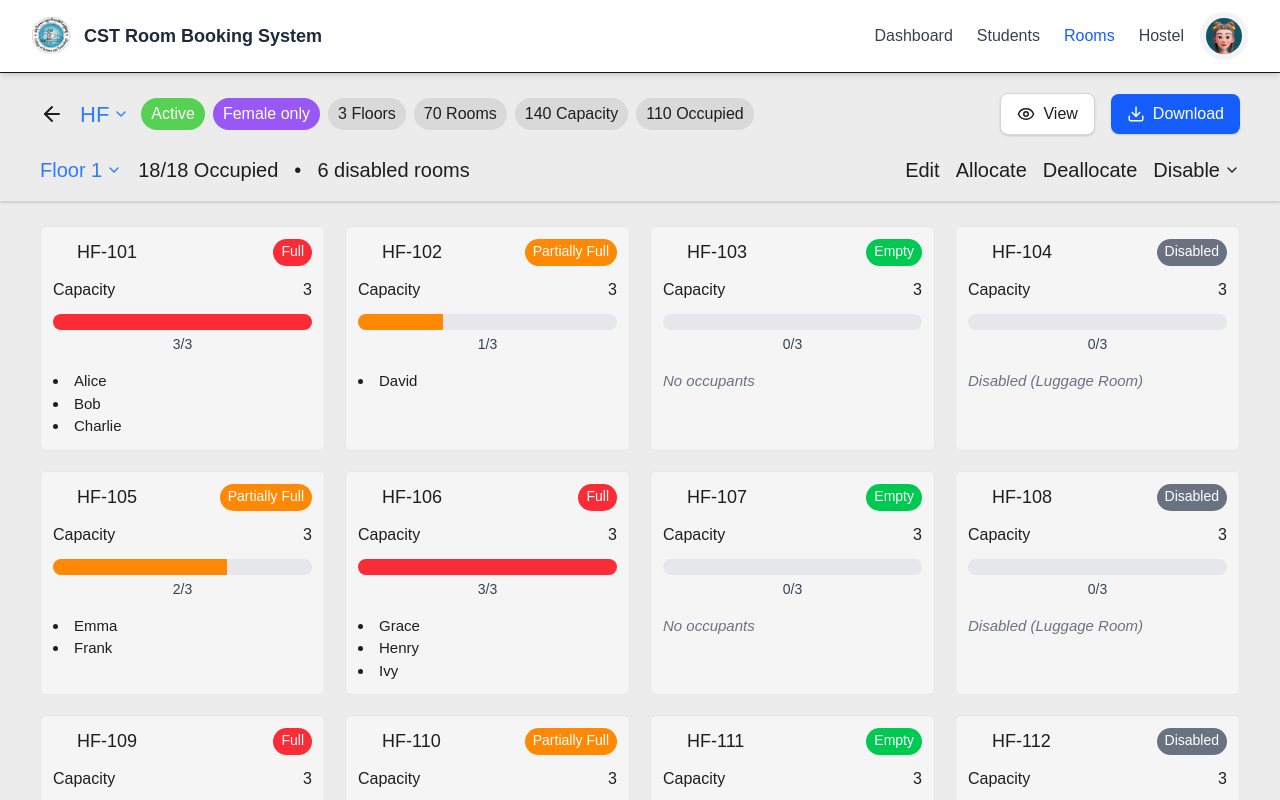
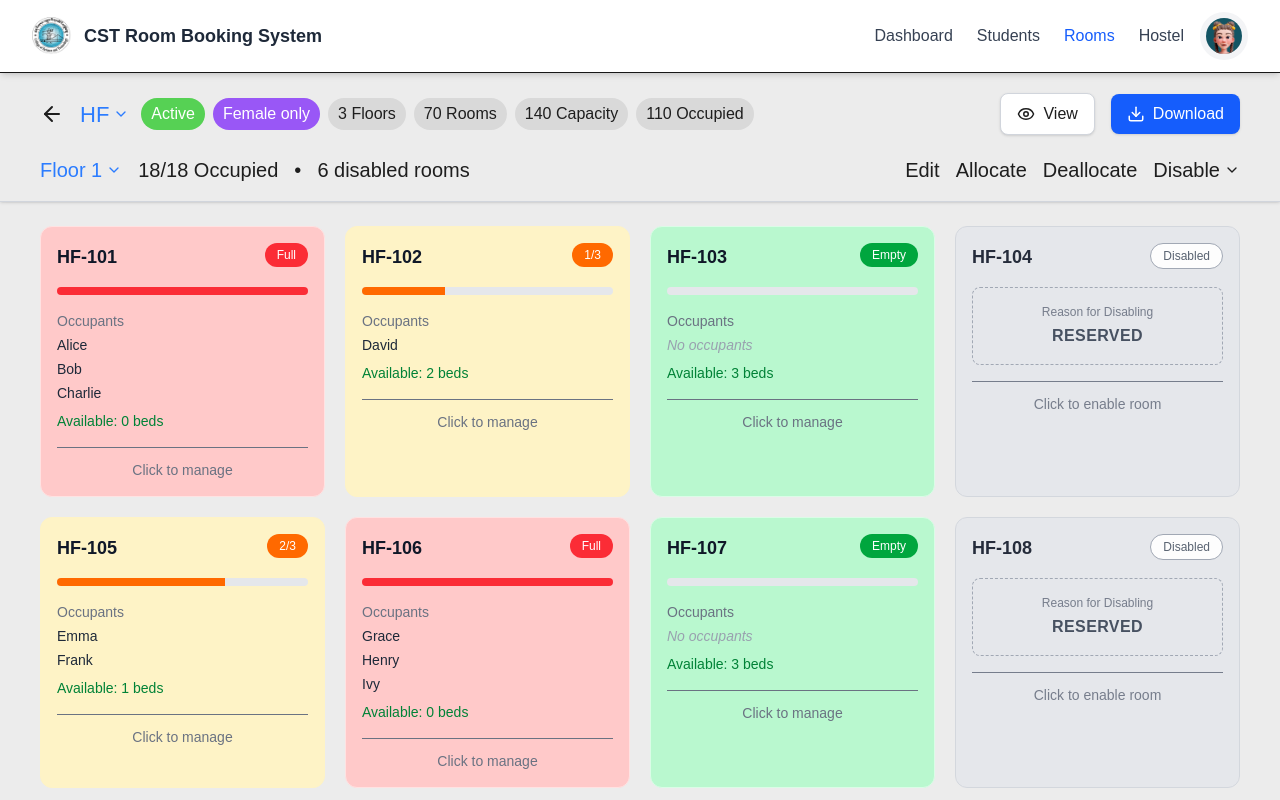
Before and after one commit to Ran501/CST_Hostel_Booking_System, a Next.js app in the folder cst_room_booking_system/: page /admin_dashboard/rooms in a window 1280 px wide. Shown: the top 800 px of the page. Built offline with nearby package versions, Linux system fonts and the light colour scheme.

Commit message:
`Refactor Room Management component to add keyboard shortcuts and improve user experience`

```diff
--- a/cst_room_booking_system/src/app/admin_dashboard/rooms/components/room_card.js
+++ b/cst_room_booking_system/src/app/admin_dashboard/rooms/components/room_card.js
@@ -2,9 +2,11 @@
 
 export default function RoomCard({
   room,
+  floor,
   status,
   capacity,
-  occupants,
+  occupants = [],
+  disabledReason = "",
   selectionMode,
   selected,
   onSelect,
@@ -12,25 +14,38 @@ export default function RoomCard({
 }) {
   const percentage = Math.round((occupants.length / capacity) * 100);
 
-  const statusColors = {
-    full: "bg-red-500 text-white",
-    partial: "bg-orange-400 text-white",
-    empty: "bg-green-500 text-white",
-    disabled: "bg-gray-500 text-white",
+  const isDisabled = status === "disabled";
+
+  // 🎨 Background themes (matches image)
+  const cardTheme = {
+    full: "bg-red-200 border-red-100",
+    partial: "bg-amber-100 border-amber-100",
+    empty: "bg-green-200 border-green-100",
+    disabled: "bg-gray-200 border-gray-300",
   };
 
-  // ✅ unified click handler
+  const badgeTheme = {
+    full: "bg-red-500 text-white",
+    partial: "bg-orange-500 text-white",
+    empty: "bg-green-600 text-white",
+    disabled: "border border-gray-400 text-gray-600 bg-white",
+  };
+
+  const progressColor = {
+    full: "bg-red-500",
+    partial: "bg-orange-500",
+    empty: "bg-green-500",
+    disabled: "bg-gray-400",
+  };
+
   const handleClick = () => {
-    // ❌ ignore disabled rooms (optional but recommended)
-    if (status === "disabled") return;
+    if (isDisabled) return;
 
-    // 🟢 allocate mode or custom mode click
     if (onClickRoom) {
       onClickRoom(room);
       return;
     }
 
-    // 🟡 selection mode fallback
     if (selectionMode) {
       onSelect(room);
     }
@@ -39,75 +54,90 @@ export default function RoomCard({
   return (
     <div
       onClick={handleClick}
-      className={`relative border rounded-md p-3 min-h-[175px] transition cursor-pointer
-        hover:shadow-md
-        ${
-          selected
-            ? "border-blue-500 bg-blue-50 shadow-md"
-            : "bg-[#f5f5f5] border-gray-200"
-        }
+      className={`
+        relative rounded-xl border p-4 transition-all
+        ${cardTheme[status]}
+        ${!isDisabled ? "cursor-pointer hover:shadow-md" : "opacity-90"}
+        ${selected ? "ring-2 ring-blue-500" : ""}
       `}
     >
-      {/* Checkbox (only in selection mode) */}
-      {selectionMode && (
+      {/* Selection checkbox */}
+      {selectionMode && !isDisabled && (
         <input
           type="checkbox"
           checked={selected}
           readOnly
-          className="absolute top-3 left-3 w-4 h-4 accent-blue-600"
+          className="absolute top-4 left-4 w-4 h-4 accent-blue-600"
         />
       )}
 
       {/* Header */}
-      <div className="flex justify-between text-[18px] font-medium text-[#1e1e1e]">
-        <span className="ml-6">{room}</span>
+      <div className="flex justify-between items-start">
+        <div className={`${selectionMode ? "ml-6" : ""}`}>
+          <h2 className="text-lg font-semibold text-gray-900">{room}</h2>
+          <p className="text-sm text-gray-500">{floor}</p>
+        </div>
 
+        {/* Status Badge */}
         <span
-          className={`px-2 py-0.5 rounded-full text-sm ${statusColors[status]}`}
+          className={`px-3 py-1 text-xs rounded-full font-medium ${badgeTheme[status]}`}
         >
           {status === "full"
             ? "Full"
             : status === "partial"
-            ? "Partially Full"
+            ? `${occupants.length}/${capacity}`
             : status === "empty"
             ? "Empty"
             : "Disabled"}
         </span>
       </div>
 
-      {/* Capacity */}
-      <div className="mt-3 flex justify-between text-[16px] text-[#1e1e1e]">
-        <span>Capacity</span>
-        <span>{capacity}</span>
-      </div>
-
-      {/* Progress bar */}
-      <div className="mt-3 w-full">
-        <div className="w-full h-4 bg-gray-200 rounded-full overflow-hidden">
+      {/* Progress Bar */}
+      {!isDisabled && (
+        <div className="mt-4">
+          <div className="w-full h-2 bg-gray-200 rounded-full overflow-hidden">
             <div
-            className={`h-4 ${statusColors[status].split(" ")[0]}`}
+              className={`h-2 ${progressColor[status]}`}
               style={{ width: `${percentage}%` }}
             />
           </div>
+        </div>
+      )}
 
-        <div className="mt-1 text-sm text-gray-700 text-center">
-          {occupants.length}/{capacity}
+      {/* Disabled Box */}
+      {isDisabled && (
+        <div className="mt-4 border border-dashed border-gray-400 rounded-lg p-4 text-center">
+          <p className="text-xs text-gray-500 mb-1">Reason for Disabling</p>
+          <p className="font-semibold text-gray-700 uppercase tracking-wide">
+            {disabledReason || "RESERVED"}
+          </p>
         </div>
-      </div>
+      )}
 
       {/* Occupants */}
-      <div className="mt-4 text-[15px] text-[#1e1e1e]">
+      {!isDisabled && (
+        <div className="mt-4 text-sm text-gray-800">
+          <p className="text-gray-500 mb-1">Occupants</p>
+
           {occupants.length > 0 ? (
-          <ul className="list-disc list-inside">
-            {occupants.map((name, idx) => (
-              <li key={idx}>{name}</li>
+            <ul className="space-y-1">
+              {occupants.map((name, i) => (
+                <li key={i}>{name}</li>
               ))}
             </ul>
           ) : (
-          <span className="italic text-gray-500">
-            {status === "disabled" ? "Disabled (Luggage Room)" : "No occupants"}
-          </span>
+            <p className="italic text-gray-400">No occupants</p>
           )}
+
+          <p className="mt-2 text-green-700 font-medium">
+            Available: {capacity - occupants.length} beds
+          </p>
+        </div>
+      )}
+
+      {/* Footer */}
+      <div className="mt-4 pt-3 border-t text-center text-sm text-gray-500">
+        {isDisabled ? "Click to enable room" : "Click to manage"}
       </div>
     </div>
   );
```
Lines whose indentation alone changed are shown as unchanged.
